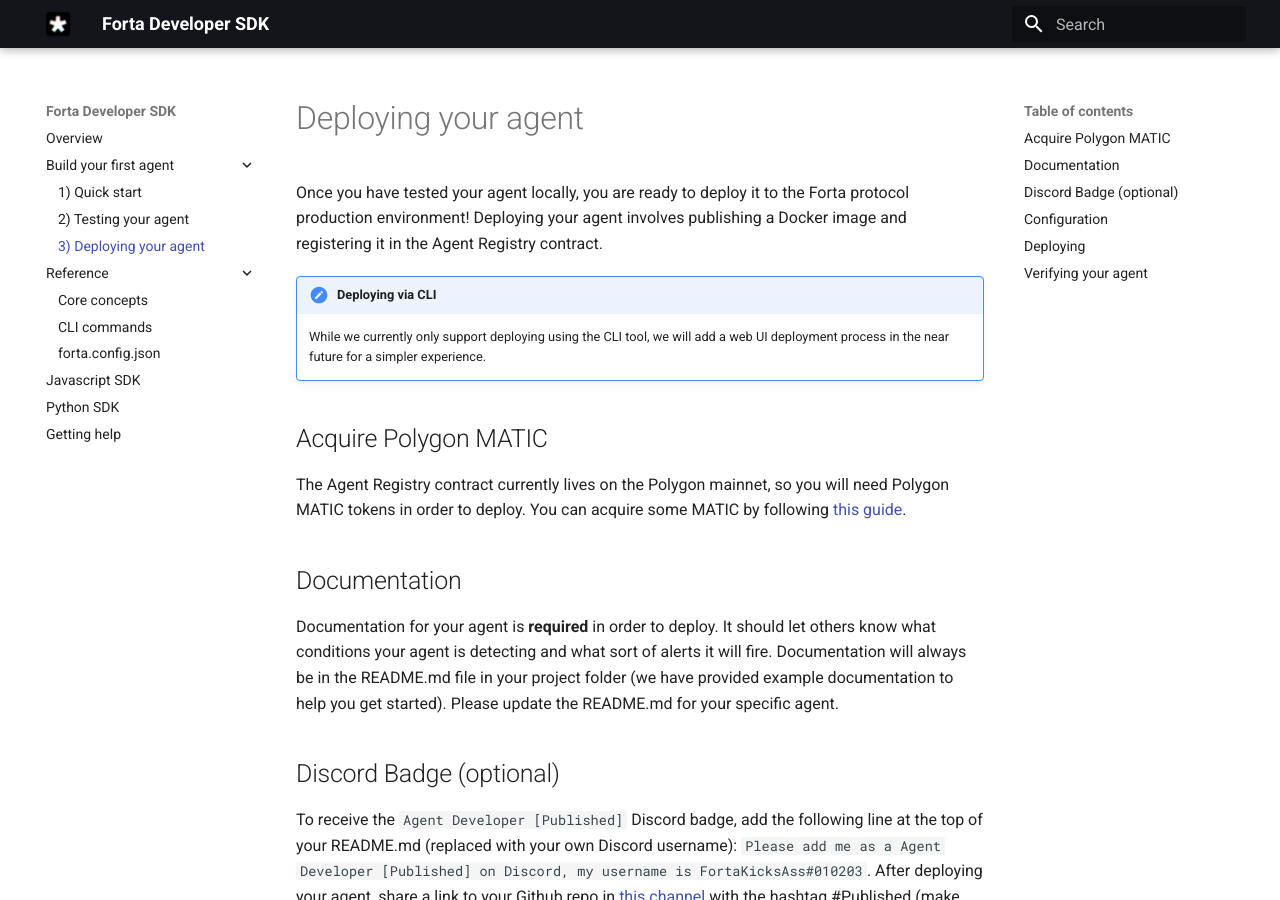
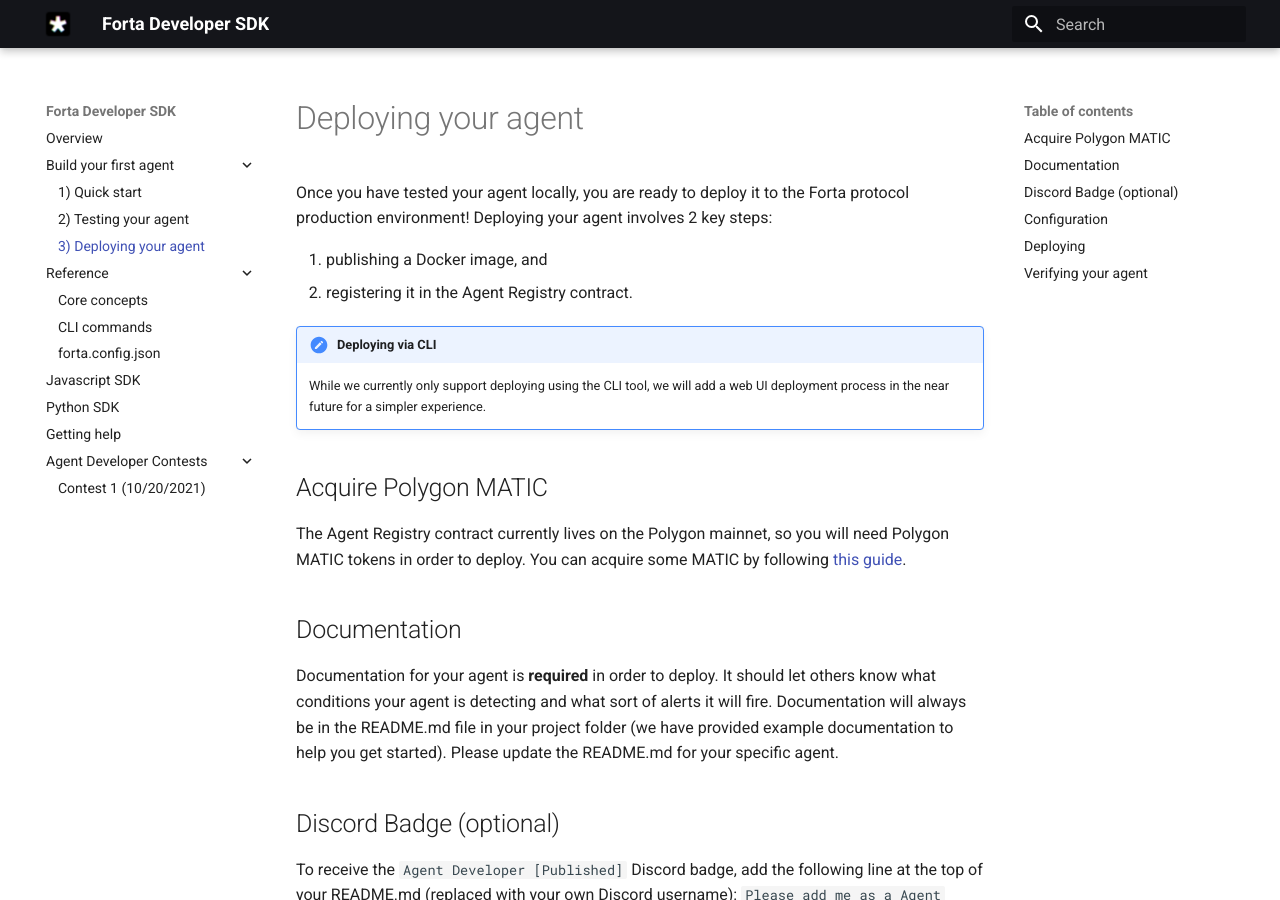
Before and after one commit to forta-network/docs, an MkDocs documentation site: the page built from docs/deploying.md, in a window 1280 px wide and 900 px high. Built offline with MkDocs 1.6.1 and Material for MkDocs 9.7.7, drawn with Linux system fonts in a browser that asks for light colours.

Commit message:
add contest 1

```diff
--- a/docs/deploying.md
+++ b/docs/deploying.md
@@ -1,6 +1,9 @@
 # Deploying your agent
 
-Once you have tested your agent locally, you are ready to deploy it to the Forta protocol production environment! Deploying your agent involves publishing a Docker image and registering it in the Agent Registry contract.
+Once you have tested your agent locally, you are ready to deploy it to the Forta protocol production environment! Deploying your agent involves 2 key steps:
+
+1. publishing a Docker image, and
+2. registering it in the Agent Registry contract.
 
 !!! note "Deploying via CLI"
     While we currently only support deploying using the CLI tool, we will add a web UI deployment process in the near future for a simpler experience.
--- a/mkdocs.yml
+++ b/mkdocs.yml
@@ -13,6 +13,8 @@
   - Javascript SDK: sdk.md
   - Python SDK: python.md
   - Getting help: help.md
+  - Agent Developer Contests:
+      - Contest 1 (10/20/2021): contest1.md
 
 theme:
   name: material
```
Also changed, not shown: docs/contest1.md (added, +33 -0 lines), docs/matic.md (+3 -1 lines).
